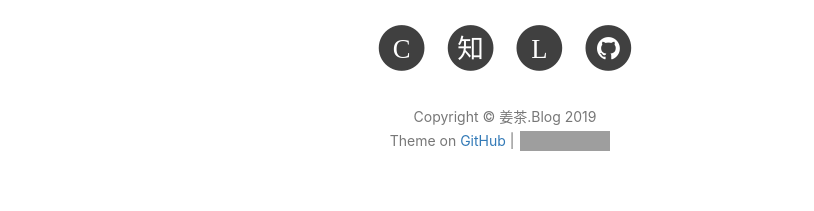
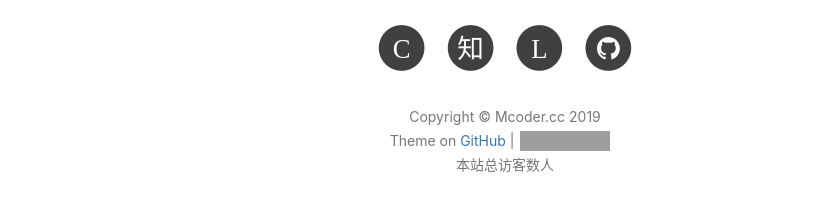
Before and after one commit to mcoder2014/mcoder2014.github.io, a Jekyll site: the page built from index.html, in a window 1280 px wide and 900 px high, scrolled down 2468 px. Shown: the part 631-842 px from the top of the window, without its empty margins (135-949 px from the left). Built offline with Jekyll 4.4.1, drawn with Linux system fonts in a browser that asks for light colours; nearby versions of some CDN libraries; the list of posts is cut into pages by our own code; comment, search, counter and statistics services are not loaded; grey boxes are pictures that could not be loaded.

Commit message:
增加网站访客量与文章阅读量统计

```diff
--- a/_includes/footer.html
+++ b/_includes/footer.html
@@ -116,14 +116,16 @@
                     {% endif %}
                 </ul>
                 <p class="copyright text-muted">
-                    Copyright &copy; {{ site.title }} {{ site.time | date: '%Y' }}
+                    <!--Copyright &copy; {{ site.title }} {{ site.time | date: '%Y' }}-->
+                    Copyright &copy; Mcoder.cc {{ site.time | date: '%Y' }}
                     <br>
                     Theme on <a href="{{ site.github_repo }}">GitHub</a> |
                     <iframe
                         style="margin-left: 2px; margin-bottom:-5px;"
                         frameborder="0" scrolling="0" width="100px" height="20px"
                         src="https://ghbtns.com/github-btn.html?user={{ site.github_username }}&repo={{ site.github_username }}.github.io&type=star&count=true" >
-                    </iframe>
+                    </iframe><br>
+                    <span id="busuanzi_container_site_pv">本站总访客数<span id="busuanzi_value_site_uv"></span>人</span>
                 </p>
             </div>
         </div>
--- a/_includes/head.html
+++ b/_includes/head.html
@@ -11,6 +11,9 @@
 
     <!-- Web App Manifest -->
     <link rel="manifest" href="{{ site.baseurl }}/pwa/manifest.json">
+
+    <!-- Guest count -->
+    <script async src="//busuanzi.ibruce.info/busuanzi/2.3/busuanzi.pure.mini.js"></script>
 
     <!-- Favicon -->
     <link rel="shortcut icon" href="{{ site.baseurl }}/img/favicon.ico">
--- a/_layouts/post.html
+++ b/_layouts/post.html
@@ -41,6 +41,9 @@
                     <h2 class="subheading">{{ page.subtitle }}</h2>
                     {% comment %} endif {% endcomment %}
                     <span class="meta">Posted by {% if page.author %}{{ page.author }}{% else %}{{ site.title }}{% endif %} on {{ page.date | date: "%B %-d, %Y" }}</span>
+                    <span id="busuanzi_container_page_pv"> 文章阅读量<span id="busuanzi_value_page_pv"></span> 次</span>
+
+
                 </div>
             </div>
         </div>
```
